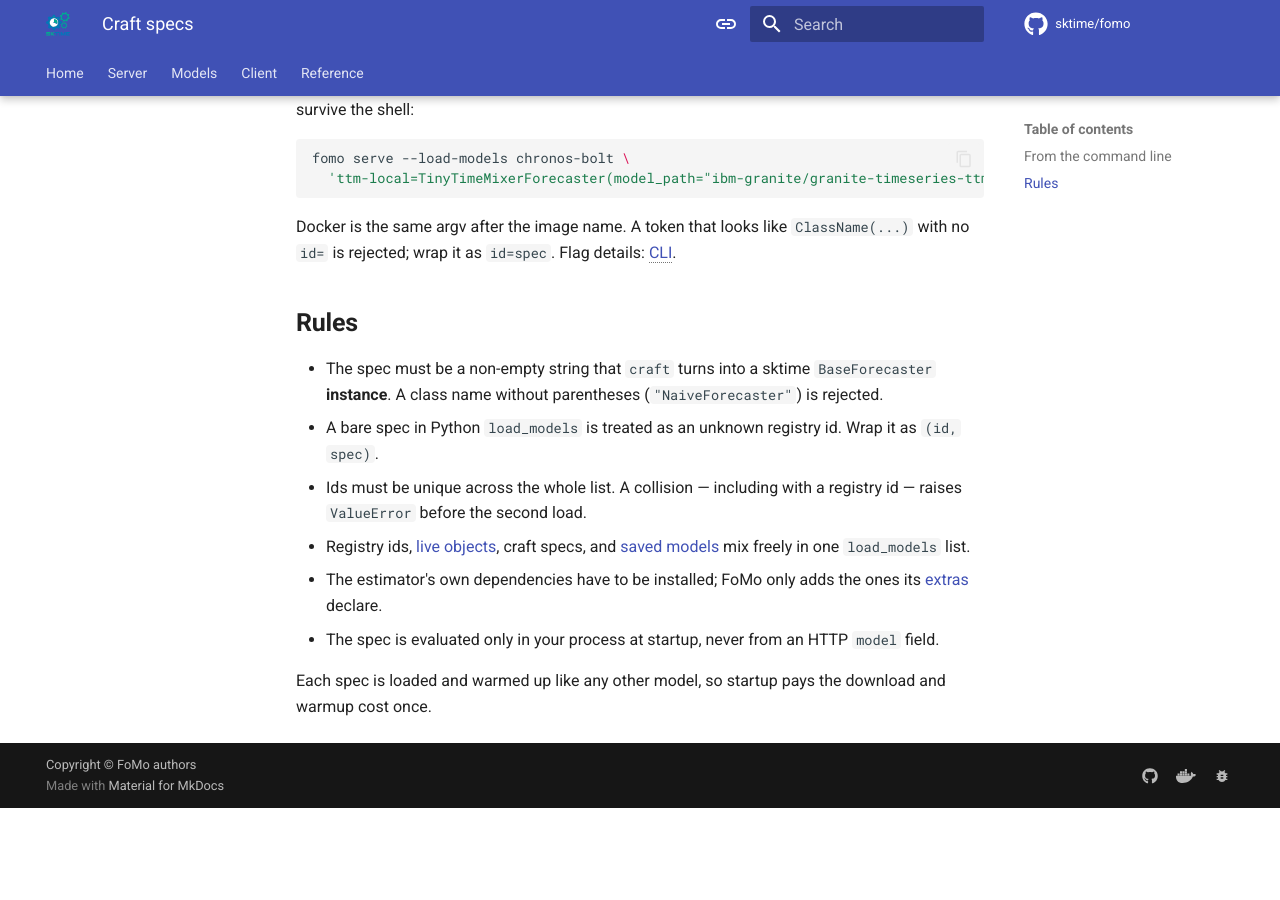
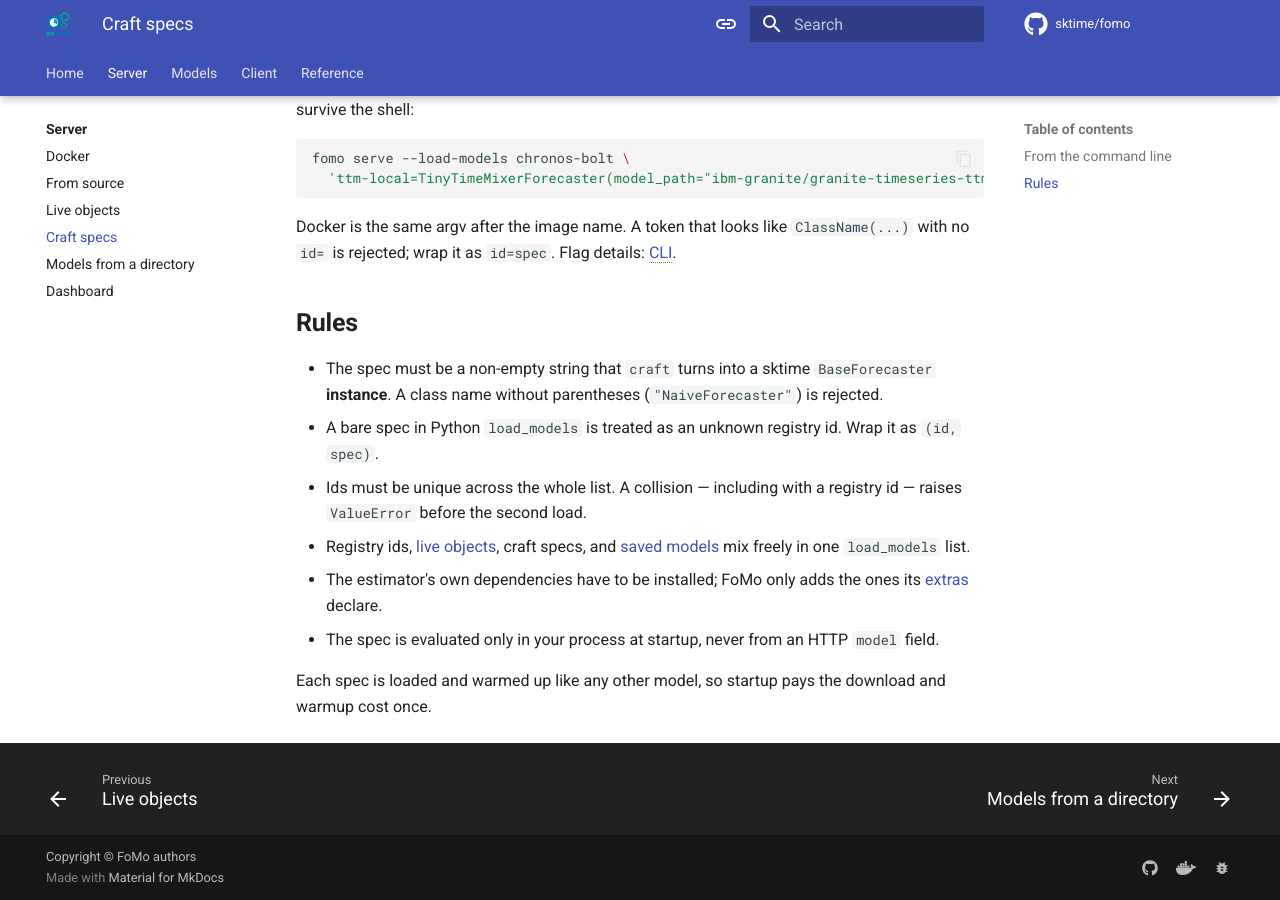
Before and after one commit to sktime/tserve, an MkDocs documentation site: the page built from docs/server/craft-specs.md, in a window 1280 px wide and 900 px high, scrolled down 871 px. Built offline with MkDocs 1.6.1 and Material for MkDocs 9.7.7, drawn with Linux system fonts in a browser that asks for light colours; comment, search, counter and statistics services are not loaded; before the commit the page ends 1679 px from its top, so only the background shows below that.

Commit message:
update docs config

```diff
--- a/mkdocs.yml
+++ b/mkdocs.yml
@@ -165,6 +165,7 @@ nav:
       - Docker: server/docker.md
       - From source: server/source.md
       - Live objects: server/live-objects.md
+      - Craft specs: server/craft-specs.md
       - Models from a directory: server/models-dir.md
       - Dashboard: server/dashboard.md
   - Models:
```
